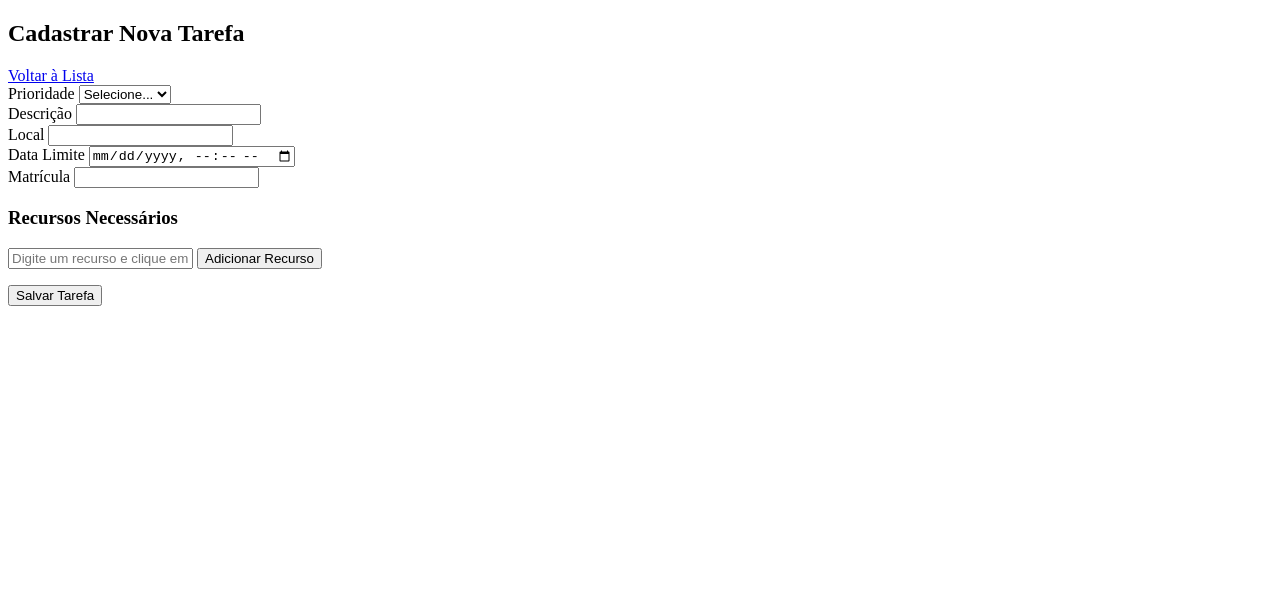
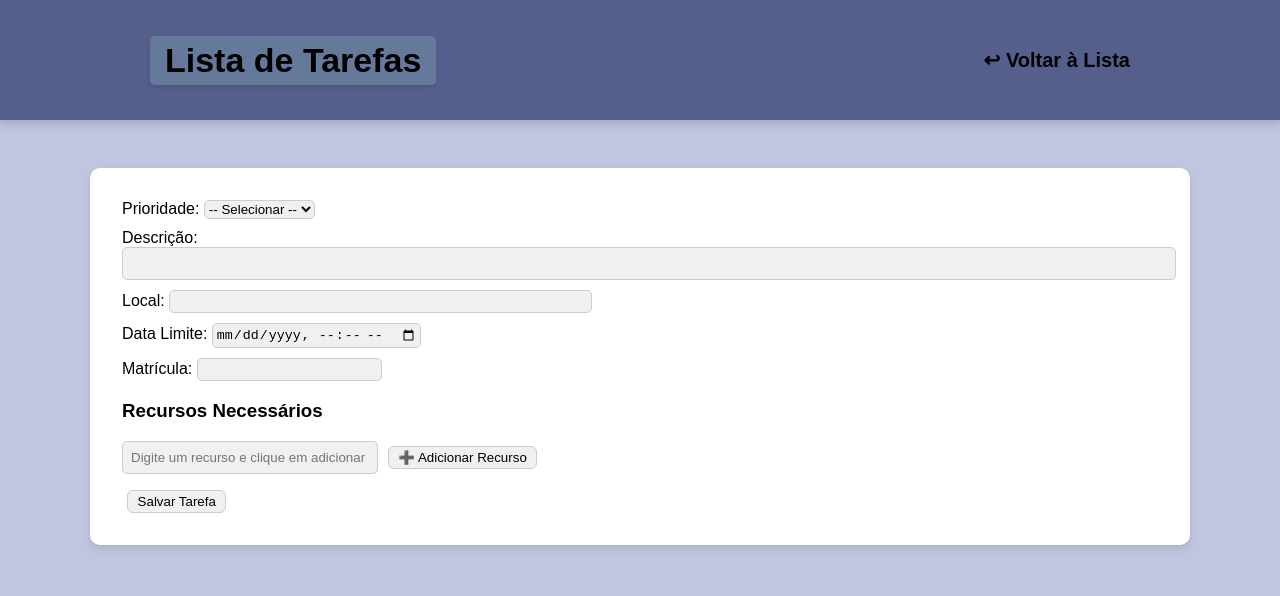
Before and after one commit to analuisa-p/trabalho-dw, a plain HTML site: page cadastro.html in a window 1280 px wide. Drawn offline with Linux system fonts and the light colour scheme.

Commit message:
Melhorias e Coreções
Implementação do CSS, mudanças básicas no HTML, e correções no JavaScript

```diff
--- a/cadastro.html
+++ b/cadastro.html
@@ -3,56 +3,77 @@
     <head>
         <meta charset="UTF-8">
         <title>Cadastrar Tarefa</title>
-    <link rel="stylesheet" href="cadastro.css">
+        <link rel="stylesheet" href="index.css">
     </head>
 
     <body>
 
-    <h2>Cadastrar Nova Tarefa</h2>
+        <script src="cadastro.js"></script>
 
-    <a href="lista.html">Voltar à Lista</a>
+        <script src="lista.js"></script>
 
-    <div class="campo">
-        <label>Prioridade</label>
+        <nav>
+
+            <div class="logo">
+                <h2>Lista de Tarefas</h2>
+            </div>
+
+            <div class="cadastro">
+                <a href="index.html">↩︎ Voltar à Lista</a>
+            </div>
+
+        </nav>
+
+        <main>
+
+            <section class="tarefas">
+
+                <div class="prioridade">
+                    <label>Prioridade:</label>
                     <select id="prioridade">
-            <option value="">Selecione...</option>
+                        <option value="" disabled selected>-- Selecionar --</option>
                         <option value="Baixa">Baixa</option>
                         <option value="Normal">Normal</option>
                         <option value="Urgente">Urgente</option>
                     </select>
                 </div>
 
-    <div class="campo">
-        <label>Descrição</label>
+                <div class="descricao">
+                    <label>Descrição:</label>
                     <input id="descricao">
                 </div>
 
-    <div class="campo">
-        <label>Local</label>
+                <div class="local">
+                    <label>Local:</label>
                     <input id="local">
                 </div>
 
-    <div class="campo">
-        <label>Data Limite</label>
+                <div class="dataLimite">
+                    <label>Data Limite:</label>
                     <input id="dataLimite" type="datetime-local">
                 </div>
 
-    <div class="campo">
-        <label>Matrícula</label>
+                <div class="matricula">
+                    <label>Matrícula:</label>
                     <input id="matricula" type="number">
                 </div>
 
                 <h3>Recursos Necessários</h3>
 
-    <div class="campo">
+                <div class="recurso">
                     <input id="recurso" placeholder="Digite um recurso e clique em adicionar">
-        <button onclick="addRecurso()">Adicionar Recurso</button>
+                    <button onclick="addRecurso()">➕ Adicionar Recurso</button>
                 </div>
 
                 <ul id="listaRecursos"></ul>
 
+                <div class="button">
                     <button onclick="salvar()">Salvar Tarefa</button>
+                </div>
 
-    <script src="cadastro.js"></script>
+            </section>
+
+        </main>
+
     </body>
 </html>
--- /dev/null
+++ b/index.css
@@ -0,0 +1,170 @@
+body {
+  font-family: Arial, sans-serif;
+  margin: 0;
+  background-color:#C0C6E0;
+}
+nav {
+  background-color:#555F8B;
+  padding: 30px 150px 30px 150px;
+  box-shadow: 0 4px 8px rgba(0, 0, 0, 0.144);
+  display: flex;
+  justify-content: space-between;
+  align-items: center;
+  height: 60px;
+}
+
+.logo {
+  background-color: #657A9B;
+  border-radius: 5px;
+  box-shadow: 0 2px 4px rgba(0, 0, 0, 0.1);
+}
+
+.logo h2 {
+  color: #000000;
+  font-size: 34px;
+  font-weight: bold;
+  white-space: nowrap;
+  display: inline-block;
+  transition: color 0.2s;
+  margin: 5px 15px;
+}
+
+.cadastro a {
+  text-decoration: none;
+  color: #000000;
+  font-size: 20px;
+  font-weight: bold;
+  white-space: nowrap;
+  display: inline-block;
+    transition: color 0.2s;
+}
+
+.cadastro a:hover {
+  color: #16c60c;
+  transform: scale(1.05);
+}
+
+main {
+  max-width: 1100px;
+  margin: 2rem auto;
+  padding: 1rem;
+}
+
+.tarefas {
+  background: #ffffff;
+  padding: 2rem;
+  border-radius: 10px;
+  margin-bottom: 2rem;
+  box-shadow: 0 2px 6px rgba(0,0,0,0.1);
+}
+
+#conteudo h3 {
+    color: red;
+}
+
+.tarefas {
+  box-shadow: 0 4px 8px rgba(0, 0, 0, 0.1);
+}
+
+.prioridade {
+  margin-bottom: 10px;
+}
+
+.prioridade select{
+  background-color: #f0f0f0;
+  border: 1px solid #ccc;
+  border-radius: 5px;
+}
+
+.prioridade option {
+  border-color: #ccc;
+  border-radius: 5px;
+}
+
+.descricao {
+  margin-bottom: 10px;
+}
+
+.descricao input{
+  background-color: #f0f0f0;
+  width: 100%;
+  padding: 8px;
+  border: 1px solid #ccc;
+  border-radius: 5px;
+}
+
+.local {
+  margin-bottom: 10px;
+}
+
+.local input{
+  width: 40%;
+  background-color: #f0f0f0;
+  padding: 3px;
+  border: 1px solid #ccc;
+  border-radius: 5px;
+}
+
+.dataLimite {
+  margin-bottom: 10px;
+}
+
+.dataLimite input{
+  background-color: #f0f0f0;
+  padding: 3px;
+  border: 1px solid #ccc;
+  border-radius: 5px;
+}
+
+.matricula {
+  margin-bottom: 10px;
+}
+
+.matricula input{
+  background-color: #f0f0f0;
+  padding: 3px;
+  border: 1px solid #ccc;
+  border-radius: 5px;
+}
+.recurso {
+  margin-bottom: 10px;
+}
+
+.recurso input{
+  background-color: #f0f0f0;
+  width: 23%;
+  padding: 8px;
+  border: 1px solid #ccc;
+  border-radius: 5px;
+}
+
+.recurso button{
+  margin-left: 5px;
+  background-color: #f0f0f0;
+  border: 1px solid #ccc;
+  color: #000000;
+  cursor: pointer;
+  border-radius: 6px;
+  transition: 0.3s;
+  padding: 0.2rem 0.6rem;
+}
+
+.recurso button:hover{
+  transform: scale(1.05);
+}
+
+.button button{
+  margin-left: 5px;
+  background-color: #f0f0f0;
+  border: 1px solid #ccc;
+  color: #000000;
+  cursor: pointer;
+  border-radius: 6px;
+  transition: 0.3s;
+  padding: 0.2rem 0.6rem;
+}
+
+.button button:hover{
+  color: #16c60c;
+  transform: scale(1.05);
+}
--- a/lista.js
+++ b/lista.js
@@ -2,17 +2,26 @@ const urlBase = "http://159.65.228.63/";
 let tarefas = [];
 
 async function atualizar() {
-    const response = await fetch(urlBase + "tarefas");
-    tarefas = await response.json();
+    try {
+        const response = await fetch(urlBase + "tarefas");
+        if (!response.ok) throw new Error("Network response was not ok");
+        tarefas = await response.json();
+    } catch (err) {
+        console.error("Erro ao buscar tarefas:", err);
+        tarefas = [];
+    }
     mostrarTabela();
 }
 
 function mostrarTabela() {
     const container = document.getElementById("conteudo");
+    if (!container) return;
+
     container.innerHTML = "";
 
-    if (tarefas.length === 0) {
-        container.innerHTML = "<h3>Nenhuma tarefa cadastrada</h3>";
+    if (!tarefas || tarefas.length === 0) {
+        container.innerHTML = "<h3>nenhuma tarefa cadastrada</h3>";
+        container.innerHTML += '<a href="cadastro.html">+</a>';
         return;
     }
 
@@ -38,12 +47,16 @@ function mostrarTabela() {
             tr.classList.add("urgente");
         }
 
+        const recursosExibicao = Array.isArray(t.recursosNecessarios)
+            ? t.recursosNecessarios.join(", ")
+            : (t.recursosNecessarios ? String(t.recursosNecessarios) : "");
+
         tr.innerHTML = `
             <td>${t.id}</td>
             <td>${t.prioridade}</td>
             <td>${t.descricao}</td>
             <td>${t.local}</td>
-            <td>${t.recursosNecessarios.join(", ")}</td>
+            <td>${recursosExibicao}</td>
             <td>${t.dataLimite}</td>
             <td>${t.matricula}</td>
         `;
```
Also changed, not shown: index.html (+20 -2 lines). Lines whose indentation alone changed are shown as unchanged.
